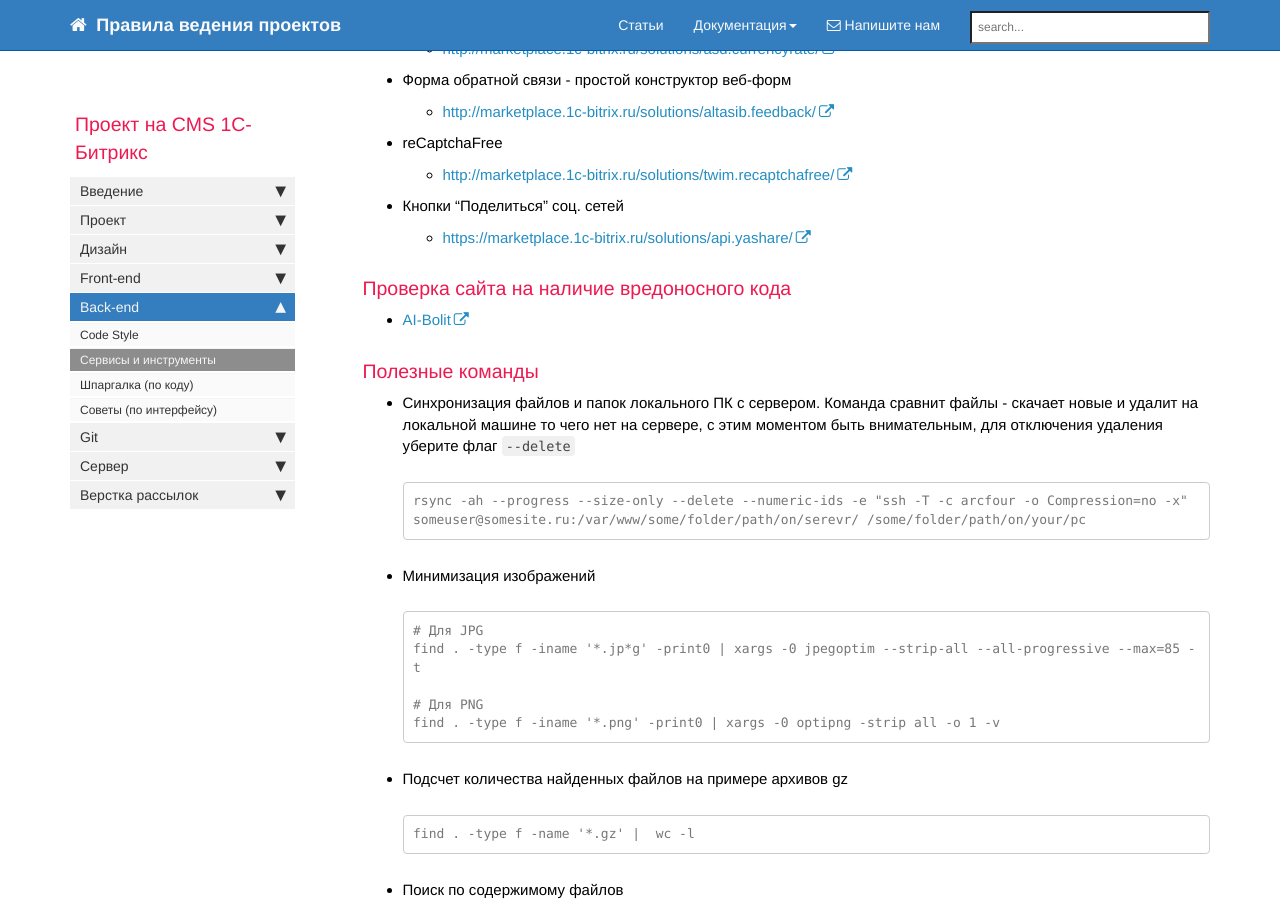
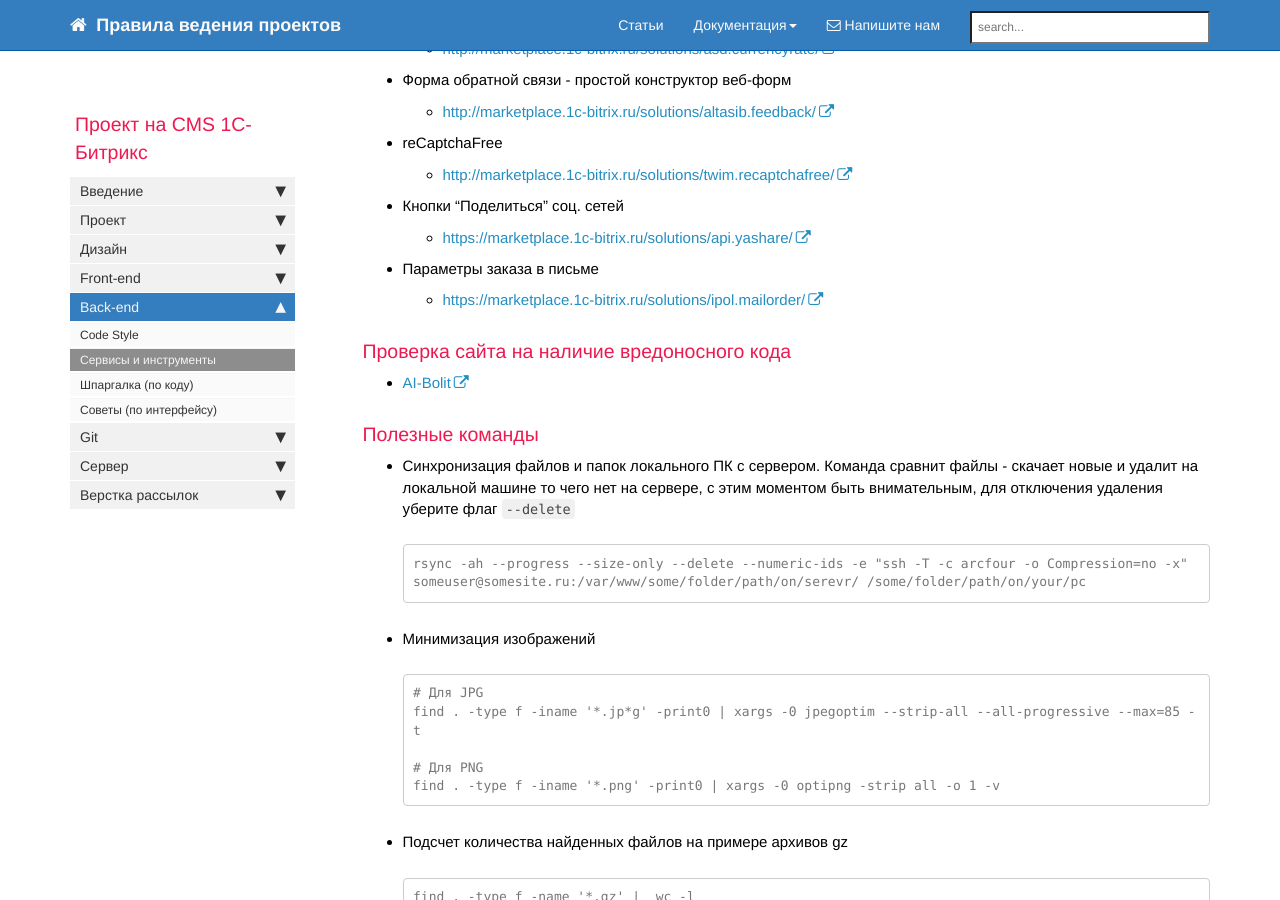
Before and after one commit to gdecider/gdecider.github.io, a Jekyll site: the page built from pages/bx/bx_back-tools.md, in a window 1280 px wide and 900 px high, scrolled down 823 px. Built offline with Jekyll 4.4.1, drawn with Linux system fonts in a browser that asks for light colours; nearby versions of some CDN libraries; comment, search, counter and statistics services are not loaded.

Commit message:
Update bx_back-tools.md

```diff
--- a/pages/bx/bx_back-tools.md
+++ b/pages/bx/bx_back-tools.md
@@ -57,6 +57,10 @@ toc: false
 * Кнопки "Поделиться" соц. сетей
 
   * [https://marketplace.1c-bitrix.ru/solutions/api.yashare/](https://marketplace.1c-bitrix.ru/solutions/api.yashare/)
+
+* Параметры заказа в письме
+
+  * [https://marketplace.1c-bitrix.ru/solutions/ipol.mailorder/](https://marketplace.1c-bitrix.ru/solutions/ipol.mailorder/)
 
 ### Проверка сайта на наличие вредоносного кода
 
```
